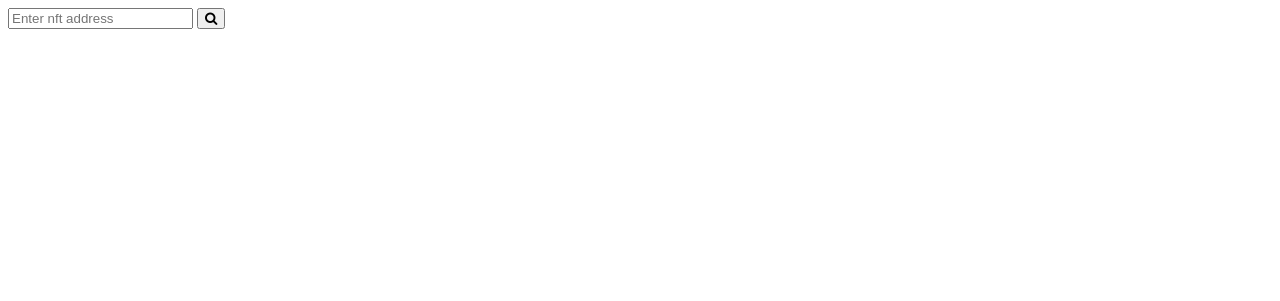
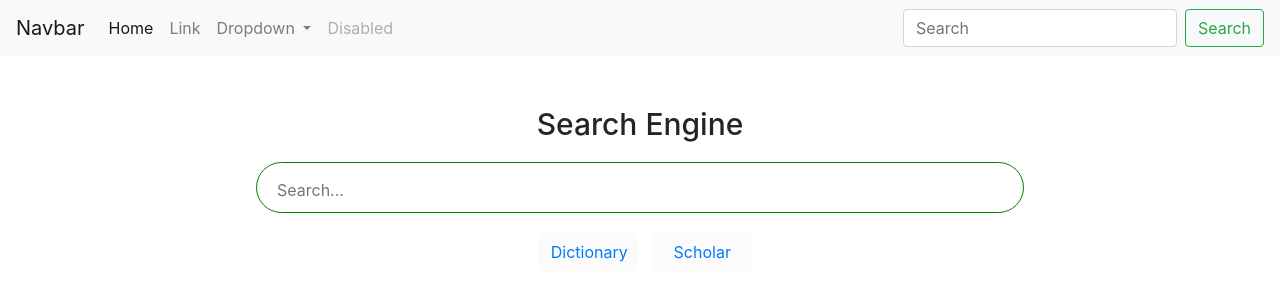
Before and after one commit to User5267/python, a Flask app: page /search in a window 1280 px wide. Shown: the top 301 px of the page. Run offline with Flask 2, Linux system fonts and the light colour scheme; some libraries are stand-ins or nearby versions.

Commit message:
Update search.html

```diff
--- a/templates/search.html
+++ b/templates/search.html
@@ -1,21 +1,84 @@
 <!DOCTYPE html>
-<html lang="en" >
+<html lang="en">
 <head>
-  <meta charset="UTF-8">
-  <title>Search NFT</title>
-  <link rel="stylesheet" href="https://cdnjs.cloudflare.com/ajax/libs/font-awesome/4.7.0/css/font-awesome.min.css">
-  <link rel="stylesheet" href="{{ url_for('static', filename= 'css/style.css') }}">
+    <meta charset="UTF-8">
+    <meta http-equiv="X-UA-Compatible" content="IE=edge">
+    <meta name="viewport" content="width=device-width, initial-scale=1.0">
+    <title>Search Box Page</title>
 </head>
+<link rel="stylesheet" href="https://cdn.jsdelivr.net/npm/bootstrap@4.0.0/dist/css/bootstrap.min.css" integrity="sha384-Gn5384xqQ1aoWXA+058RXPxPg6fy4IWvTNh0E263XmFcJlSAwiGgFAW/dAiS6JXm" crossorigin="anonymous">
+<style>
+    .search {
+        margin: 0 auto;
+        text-align: center;
+    }
+
+    .search h4{
+        margin: 50px 0px 20px 0px;
+        font-size: 30px;
+    }
+
+    .search input[type=text]{
+        width: 60%;
+        border-radius: 30px;
+        outline: none;
+        padding-left: 20px;
+        padding-top: 15px;
+        padding-bottom: 10px;
+        border: solid 1px green;
+    }
+
+    .search a{
+        background-color: #fcfafa;
+        margin-top: 20px;
+        width: 100px;
+        text-align: center;
+        margin-left: 10px;
+    }
+</style>
 <body>
-	<form method="POST">
-		<div class="wrap">
-			<div class="search">
-			<input type="text" class="searchTerm" name="address" placeholder="Enter nft address">
-			<button type="submit" class="searchButton">
-				<i class="fa fa-search"></i>
-			</button>
-			</div>
-		</div>
-	</form>
+    <nav class="navbar navbar-expand-lg navbar-light bg-light">
+        <a class="navbar-brand" href="#">Navbar</a>
+        <button class="navbar-toggler" type="button" data-toggle="collapse" data-target="#navbarSupportedContent" aria-controls="navbarSupportedContent" aria-expanded="false" aria-label="Toggle navigation">
+          <span class="navbar-toggler-icon"></span>
+        </button>
+
+        <div class="collapse navbar-collapse" id="navbarSupportedContent">
+          <ul class="navbar-nav mr-auto">
+            <li class="nav-item active">
+              <a class="nav-link" href="#">Home <span class="sr-only">(current)</span></a>
+            </li>
+            <li class="nav-item">
+              <a class="nav-link" href="#">Link</a>
+            </li>
+            <li class="nav-item dropdown">
+              <a class="nav-link dropdown-toggle" href="#" id="navbarDropdown" role="button" data-toggle="dropdown" aria-haspopup="true" aria-expanded="false">
+                Dropdown
+              </a>
+              <div class="dropdown-menu" aria-labelledby="navbarDropdown">
+                <a class="dropdown-item" href="#">Action</a>
+                <a class="dropdown-item" href="#">Another action</a>
+                <div class="dropdown-divider"></div>
+                <a class="dropdown-item" href="#">Something else here</a>
+              </div>
+            </li>
+            <li class="nav-item">
+              <a class="nav-link disabled" href="#">Disabled</a>
+            </li>
+          </ul>
+          <form class="form-inline my-2 my-lg-0">
+            <input class="form-control mr-sm-2" type="search" placeholder="Search" aria-label="Search">
+            <button class="btn btn-outline-success my-2 my-sm-0" type="submit">Search</button>
+          </form>
+        </div>
+      </nav>
+<!--Search Bar-->
+<div class="search">
+    <h4>Search Engine</h4>
+    <input type="text" placeholder="Search..."><br>
+    <a href="#" class="btn">Dictionary</a>
+    <a href="#" class="btn">Scholar</a>
+</div>
+
 </body>
 </html>
```
